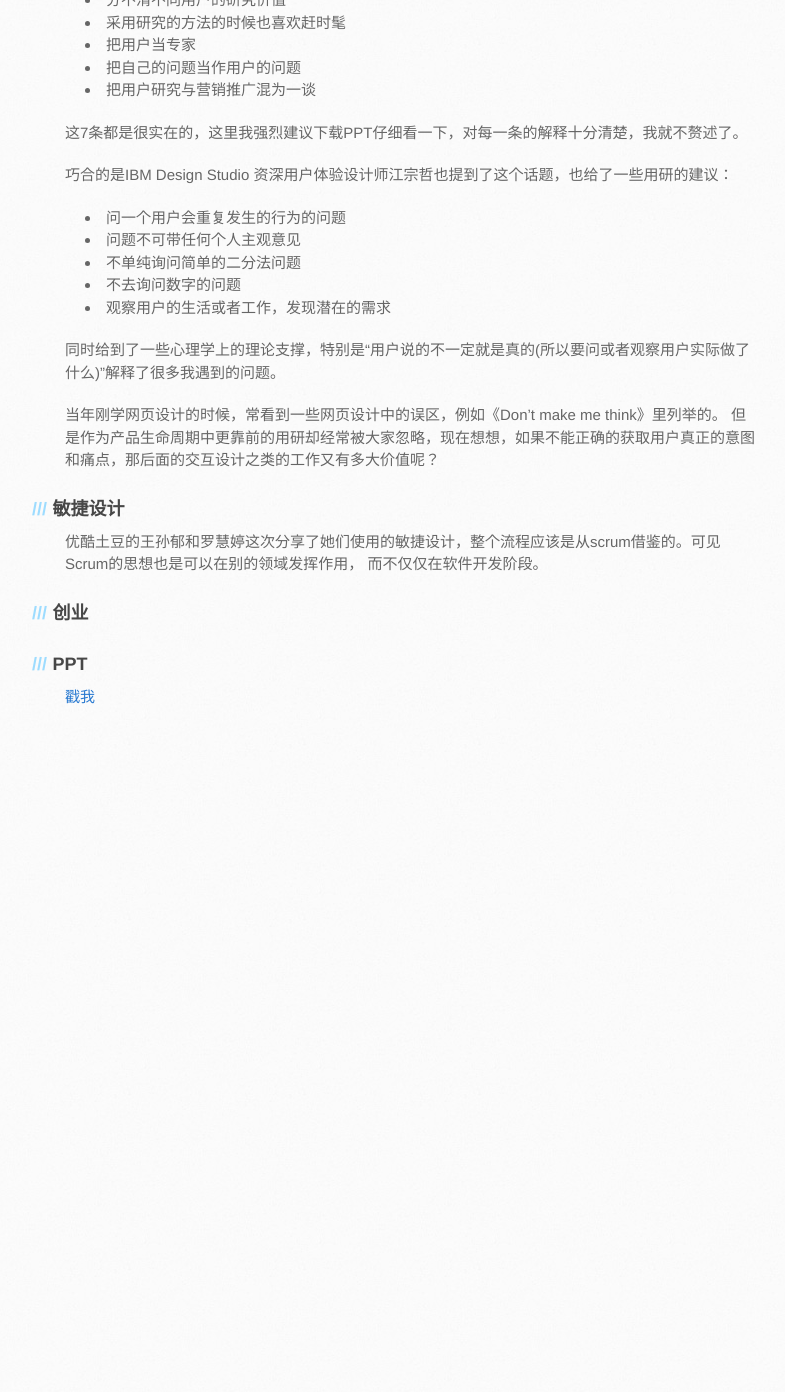
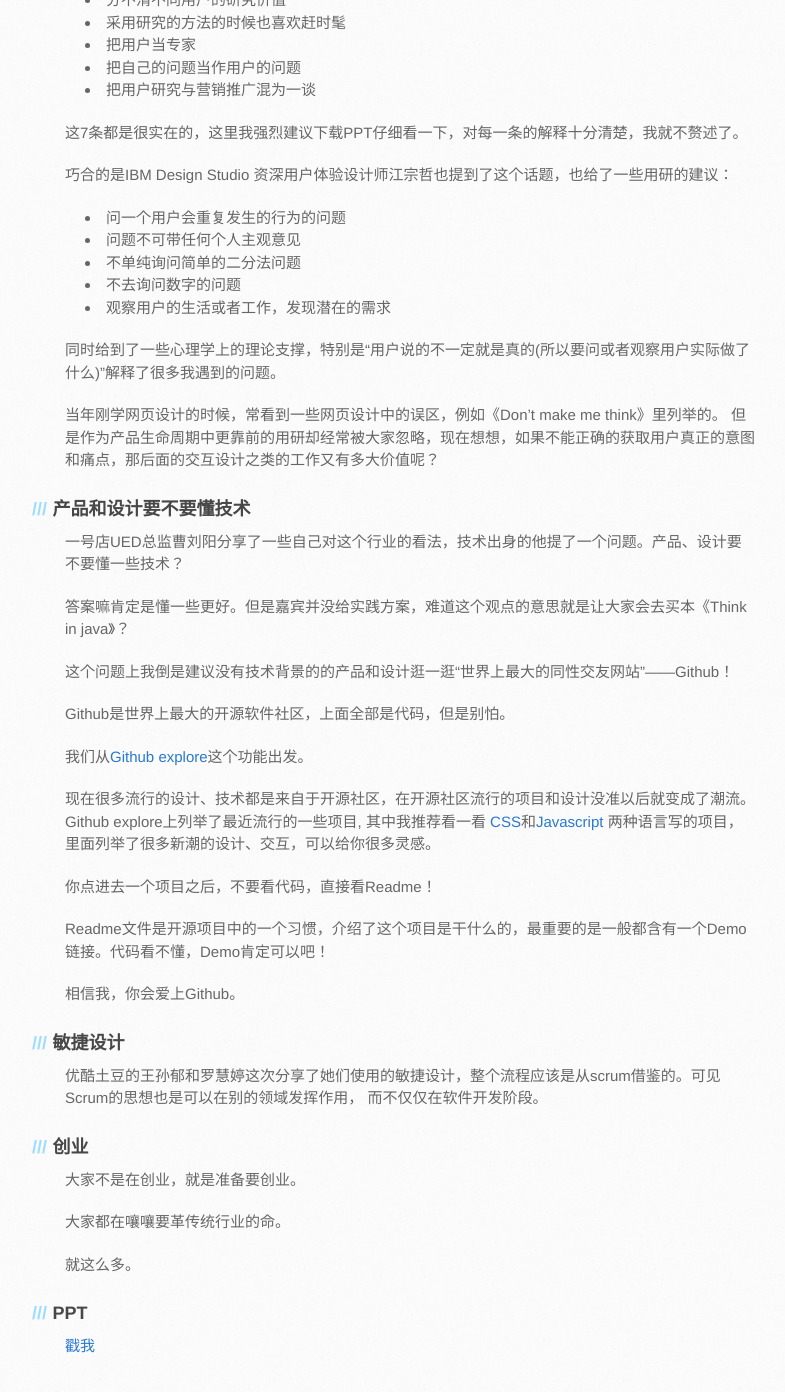
Before and after one commit to WalterInSH/walterinsh.github.io, a Jekyll site: the page built from _posts/2015-07-18-2015-hdcon-review.md, in a window 1280 px wide and 1400 px high, scrolled down 1858 px. Shown: the top 1392 px of the window, without its empty margins (105-890 px from the left). Built offline with Jekyll 4.4.1, drawn with Linux system fonts in a browser that asks for light colours; some web fonts are replaced; Markdown is read by kramdown in place of the engine named in the settings; comment, search, counter and statistics services are not loaded; before the commit the page ends 2609 px from its top, so only the background shows below that.

Commit message:
finish hdcon review

```diff
--- a/_posts/2015-07-18-2015-hdcon-review.md
+++ b/_posts/2015-07-18-2015-hdcon-review.md
@@ -90,6 +90,28 @@ date:   2015-07-18
 当年刚学网页设计的时候，常看到一些网页设计中的误区，例如《Don't make me think》里列举的。
 但是作为产品生命周期中更靠前的用研却经常被大家忽略，现在想想，如果不能正确的获取用户真正的意图和痛点，那后面的交互设计之类的工作又有多大价值呢？
 
+###产品和设计要不要懂技术
+
+一号店UED总监曹刘阳分享了一些自己对这个行业的看法，技术出身的他提了一个问题。产品、设计要不要懂一些技术？
+
+答案嘛肯定是懂一些更好。但是嘉宾并没给实践方案，难道这个观点的意思就是让大家会去买本《Think in java》？
+
+这个问题上我倒是建议没有技术背景的的产品和设计逛一逛“世界上最大的同性交友网站”——Github！
+
+Github是世界上最大的开源软件社区，上面全部是代码，但是别怕。
+
+我们从[Github explore](https://github.com/explore)这个功能出发。
+
+现在很多流行的设计、技术都是来自于开源社区，在开源社区流行的项目和设计没准以后就变成了潮流。Github explore上列举了最近流行的一些项目,
+其中我推荐看一看 [CSS](https://github.com/trending?l=css)和[Javascript](https://github.com/trending?l=javascript)
+两种语言写的项目，里面列举了很多新潮的设计、交互，可以给你很多灵感。
+
+你点进去一个项目之后，不要看代码，直接看Readme！
+
+Readme文件是开源项目中的一个习惯，介绍了这个项目是干什么的，最重要的是一般都含有一个Demo链接。代码看不懂，Demo肯定可以吧！
+
+相信我，你会爱上Github。
+
 ###敏捷设计
 
 优酷土豆的王孙郁和罗慧婷这次分享了她们使用的敏捷设计，整个流程应该是从scrum借鉴的。可见Scrum的思想也是可以在别的领域发挥作用，
@@ -97,6 +119,11 @@ date:   2015-07-18
 
 ###创业
 
+大家不是在创业，就是准备要创业。
+
+大家都在嚷嚷要革传统行业的命。
+
+就这么多。
 
 ###PPT
 
```
Also changed, not shown: _posts/2015-07-20-2015-iweb-summit-review.md (+2 -0 lines).
